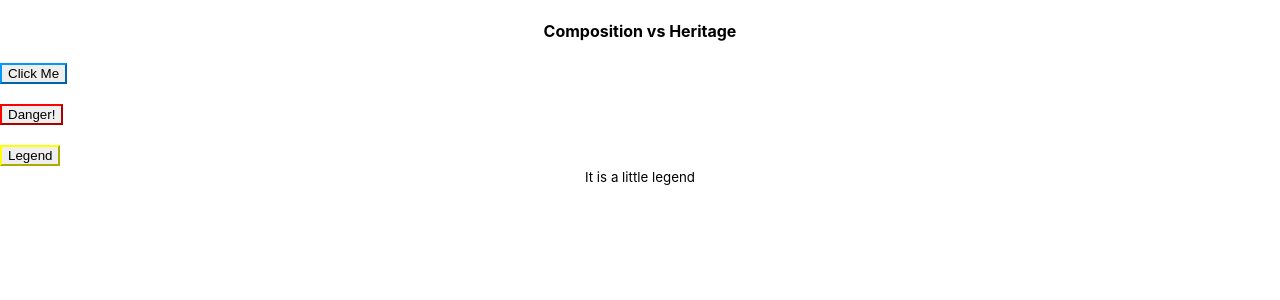
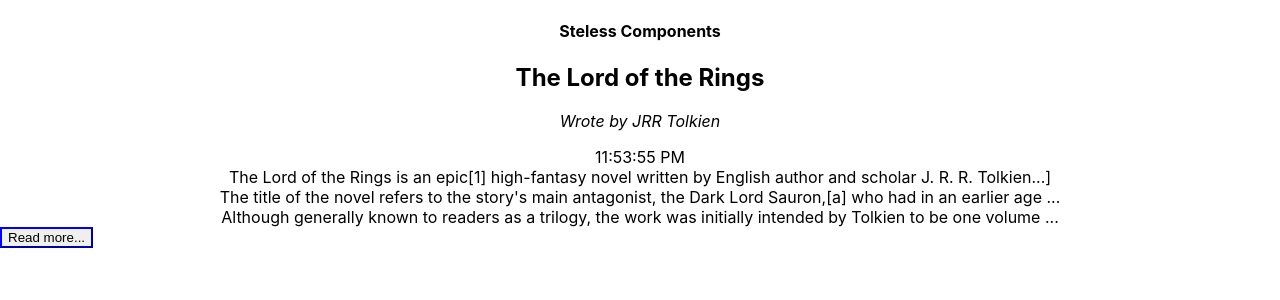
Before and after one commit to jamdominguez/React-Learning_ReactJS, a React (Create React App) app in the folder udemy-course/: page / in a window 1280 px wide. Shown: the top 300 px of the page. Built offline with nearby package versions, Linux system fonts and the light colour scheme.

Commit message:
Good Practices - PropTypes in stateless Components

```diff
--- a/udemy-course/src/App.js
+++ b/udemy-course/src/App.js
@@ -1,8 +1,44 @@
 import React, { Component} from 'react';
+import PropTypes from 'prop-types';
 import './App.css';
+/*
+class Article extends Component {
+  render() {
+    return(
+      <section>
+        <h2>{this.props.title}</h2>
+        <p><em> Wrote by {this.props.author}</em></p>
+        <span>{this.props.date}</span>
+        <article>
+          {this.props.children}
+        </article>
+      </section>
+    )
+  }
+}
+*/
 
+function Article(props) {
+  return(
+    <section>
+      <h2>{props.title}</h2>
+      <p><em> Wrote by {props.author}</em></p>
+      <span>{props.date}</span>
+      <article>
+        {props.children}
+      </article>
+    </section>
+  )
+}
+Article.propTypes = {
+  author: PropTypes.string.isRequired,
+  children: PropTypes.any,
+  date: PropTypes.string.isRequired,
+  title: PropTypes.string.isRequired,
+}
+/*
 class Button extends Component {
-  render(){
+  render() {
     return(
       <button style={ {borderColor: this.props.borderColor, display: 'block'} } title={this.props.title}>
         {this.props.label}
@@ -10,38 +46,37 @@
     )
   }
 }
-Button.defaultProps = {
-  borderColor: '#09f'
-}
-
-class ButtonDanger extends Component {
-  render() {
-    return(
-      <Button borderColor='red' label={this.props.label} />
-    )
-  }
-}
-
-class ButtonWithLegend extends Component {
-  render() {
-    return(
-      <div>
-      <Button borderColor={this.props.borderColor} label={this.props.label} />
-      <small> {this.props.legend} </small>
-      </div>
-    )
-  }
+*/
+const Button = ({borderColor = 'blue', label, title}) => (
+  <button style={ {borderColor: borderColor, display: 'block'} } title={title}>
+    {label}
+  </button>
+)
+Button.propTypes = {
+  borderColor: PropTypes.string,
+  label: PropTypes.string.isRequired,
+  title: PropTypes.string
 }
 
 class App extends Component {
   render() {
-    //console.log('App - render');
     return (
       <div className="App">
-        <h4> Composition vs Heritage </h4>
-        <Button label='Click Me' /><br/>
-        <ButtonDanger label='Danger!' /><br/>
-        <ButtonWithLegend label='Legend' legend='It is a little legend' borderColor='Yellow'/>
+        <h4> Steless Components </h4>
+        <Article
+          author='JRR Tolkien'
+          date={new Date().toLocaleTimeString()}
+          title='The Lord of the Rings'
+        >
+          The Lord of the Rings is an epic[1] high-fantasy novel written by English author and scholar J. R. R. Tolkien...]<br/>
+          The title of the novel refers to the story's main antagonist, the Dark Lord Sauron,[a] who had in an earlier age ...<br/>
+          Although generally known to readers as a trilogy, the work was initially intended by Tolkien to be one volume ...
+        </Article>
+        <Button
+          //borderColor='Orange'
+          label='Read more...'
+          title='A button'
+        />
       </div>
     );
   }
```
Also changed, not shown: 2 other files (tests, documents, lock files or other folders).
